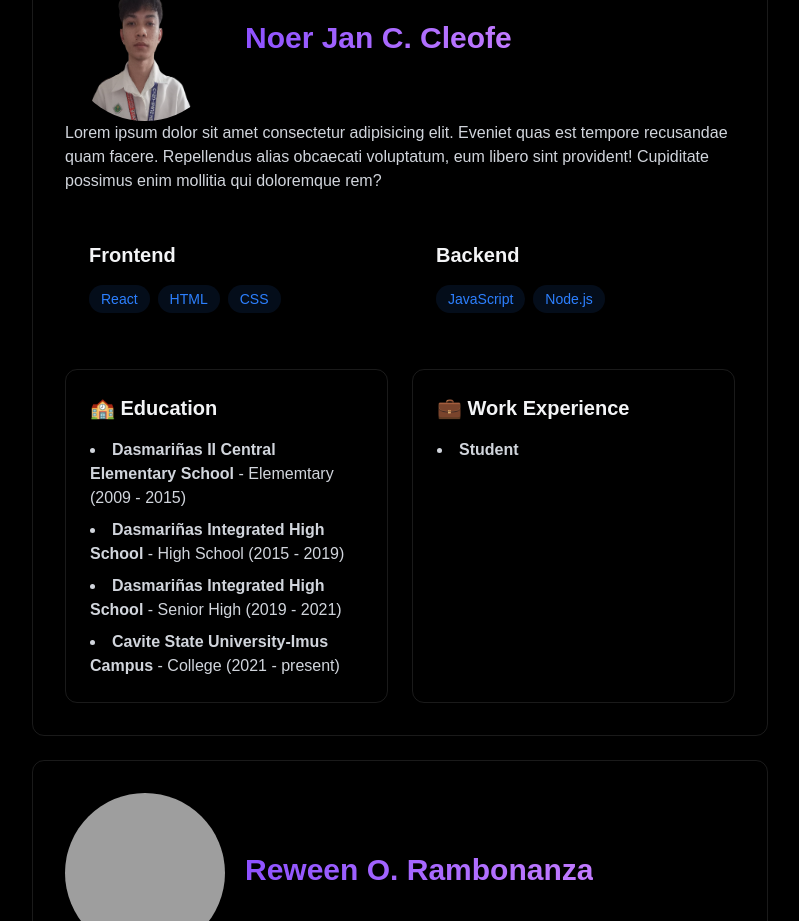
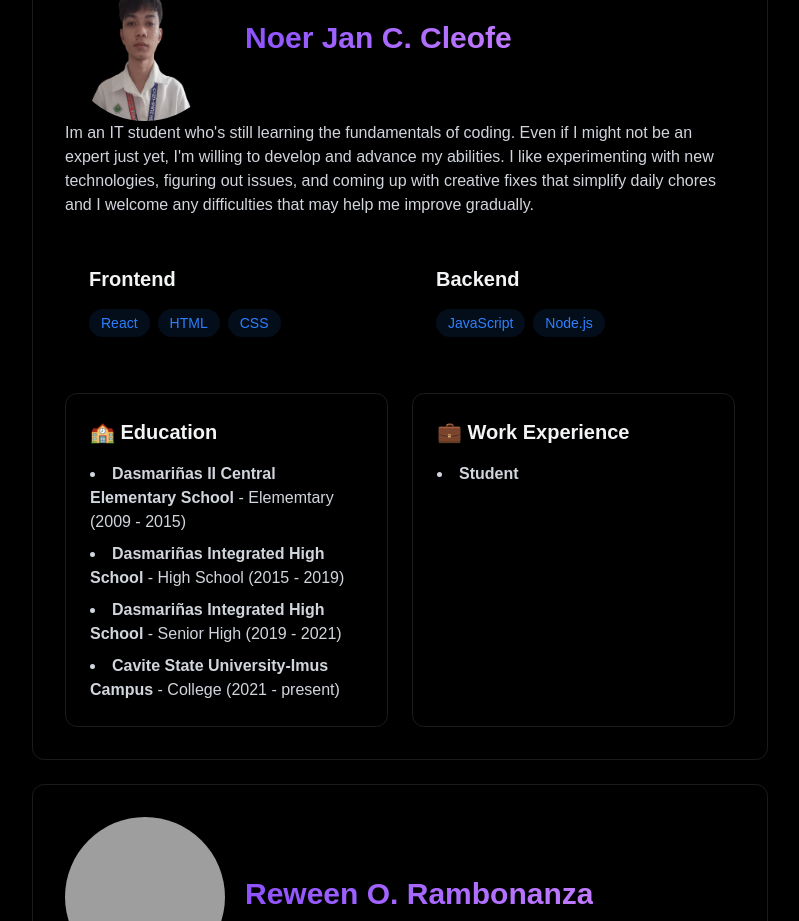
Before and after one commit to Gerandy/ahjin, a React app: page / in a window 1280 px wide. Shown: the part 3720-4641 px from the top of the page, without its empty margins (240-1039 px from the left). Built offline with nearby package versions, Linux system fonts and the light colour scheme; grey boxes are pictures that could not be loaded; the HTML template or start-up script is replaced by a standard one.

Commit message:
cleofe discrip

```diff
--- a/src/components/sections/About.jsx
+++ b/src/components/sections/About.jsx
@@ -325,7 +325,7 @@ export const About = () => {
                 </p>
             </div>
             <p className="text-gray-300 mb-6">
-              Lorem ipsum dolor sit amet consectetur adipisicing elit. Eveniet quas est tempore recusandae quam facere. Repellendus alias obcaecati voluptatum, eum libero sint provident! Cupiditate possimus enim mollitia qui doloremque rem?
+            Im an IT student who's still learning the fundamentals of coding.  Even if I might not be an expert just yet, I'm willing to develop and advance my abilities. I like experimenting with new technologies, figuring out issues, and coming up with creative fixes that simplify daily chores and I welcome any difficulties that may help me improve gradually.
             </p>
 
             <div className="grid grid-cols-1 md:grid-cols-2 gap-6">
```
